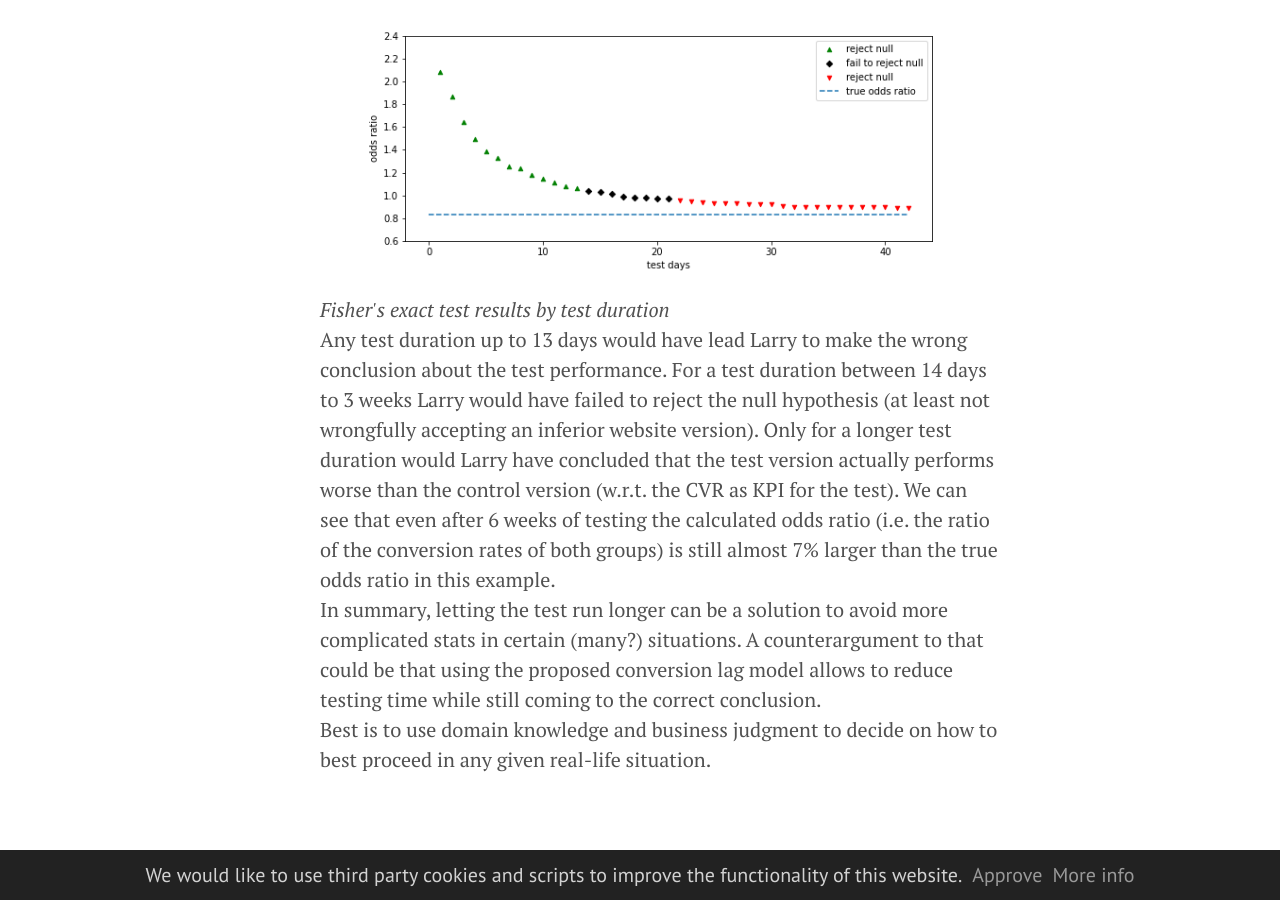
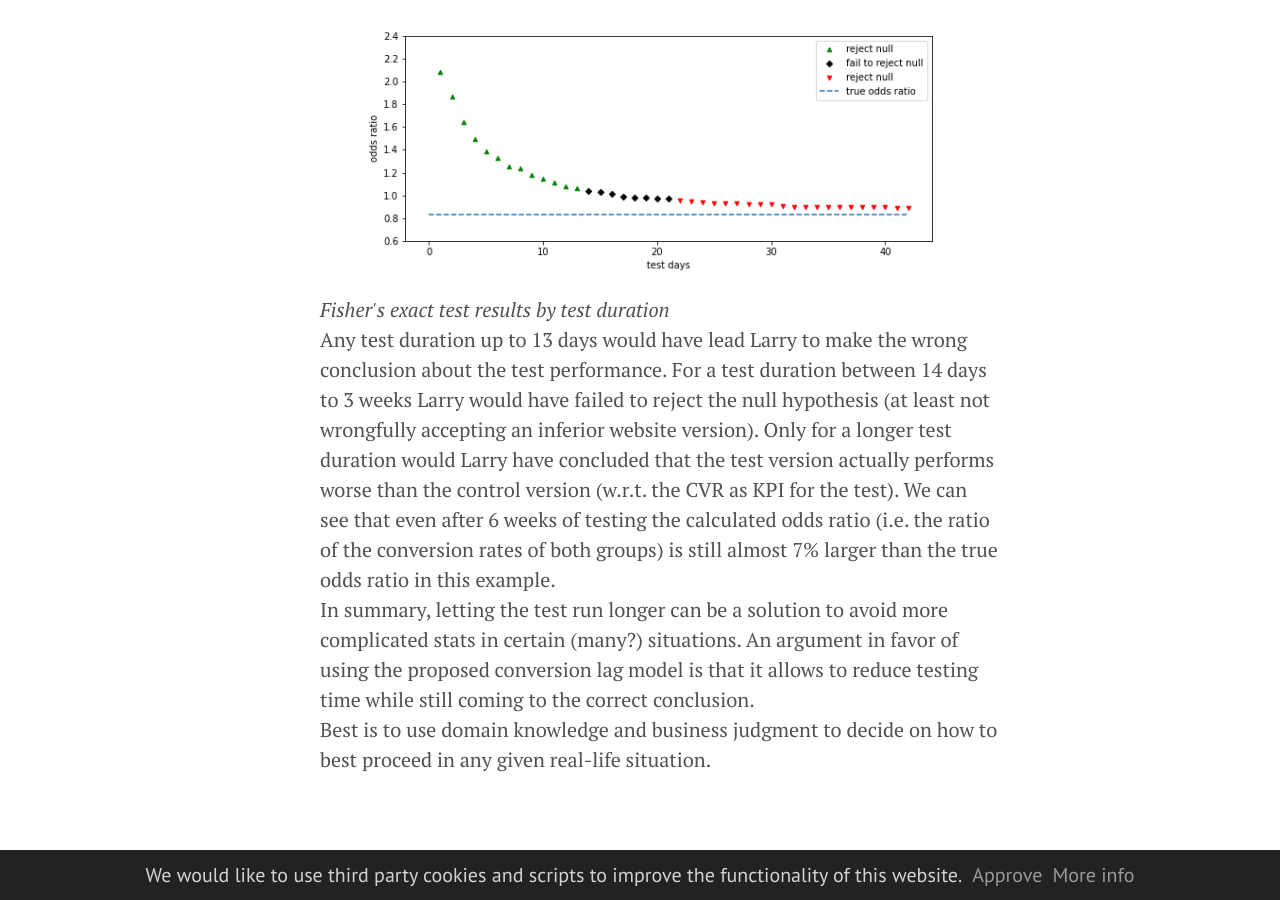
Before and after one commit to volkale/volkale.github.io, a Jekyll site: the page built from _posts/2022-01-05-conversion-rate-A--B-testing.md, in a window 1280 px wide and 900 px high, scrolled down 6927 px. Built offline with Jekyll 4.4.1, drawn with Linux system fonts in a browser that asks for light colours; our own code applies the rules of GitHub Pages for plain Markdown files; formulas are drawn with MathJax 3; comment, search, counter and statistics services are not loaded.

Commit message:
Update 2022-01-05-conversion-rate-A--B-testing.md

```diff
--- a/_posts/2022-01-05-conversion-rate-A--B-testing.md
+++ b/_posts/2022-01-05-conversion-rate-A--B-testing.md
@@ -205,6 +205,6 @@ test version actually performs worse than the control version (w.r.t. the CVR as
 We can see that even after 6 weeks of testing the calculated odds ratio (i.e. the ratio of the conversion rates of both
 groups) is still almost 7% larger than the true odds ratio in this example.\
 In summary, letting the test run longer can be a solution to avoid more complicated stats in certain (many?) situations.
-A counterargument to that could be that using the proposed conversion lag model allows to reduce testing time while
+An argument in favor of using the proposed conversion lag model is that it allows to reduce testing time while
 still coming to the correct conclusion.\
 Best is to use domain knowledge and business judgment to decide on how to best proceed in any given real-life situation.
```
